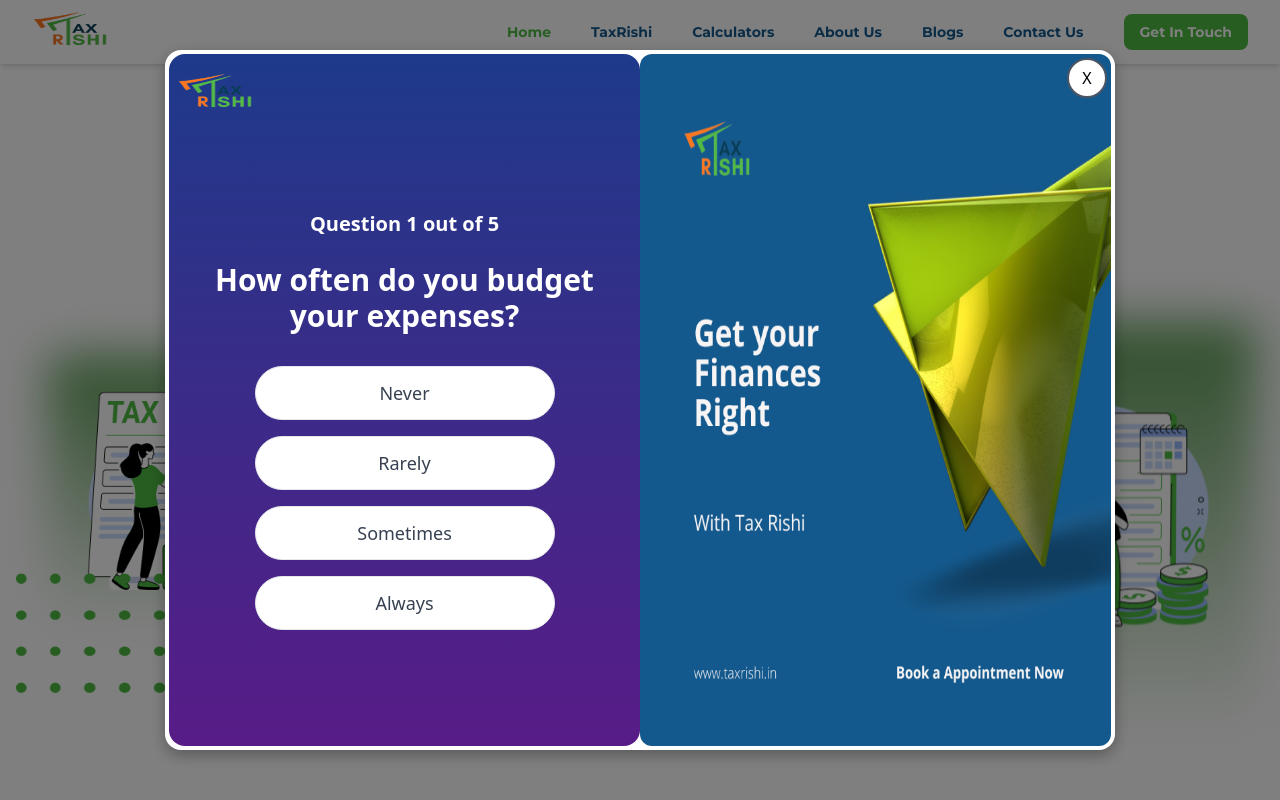
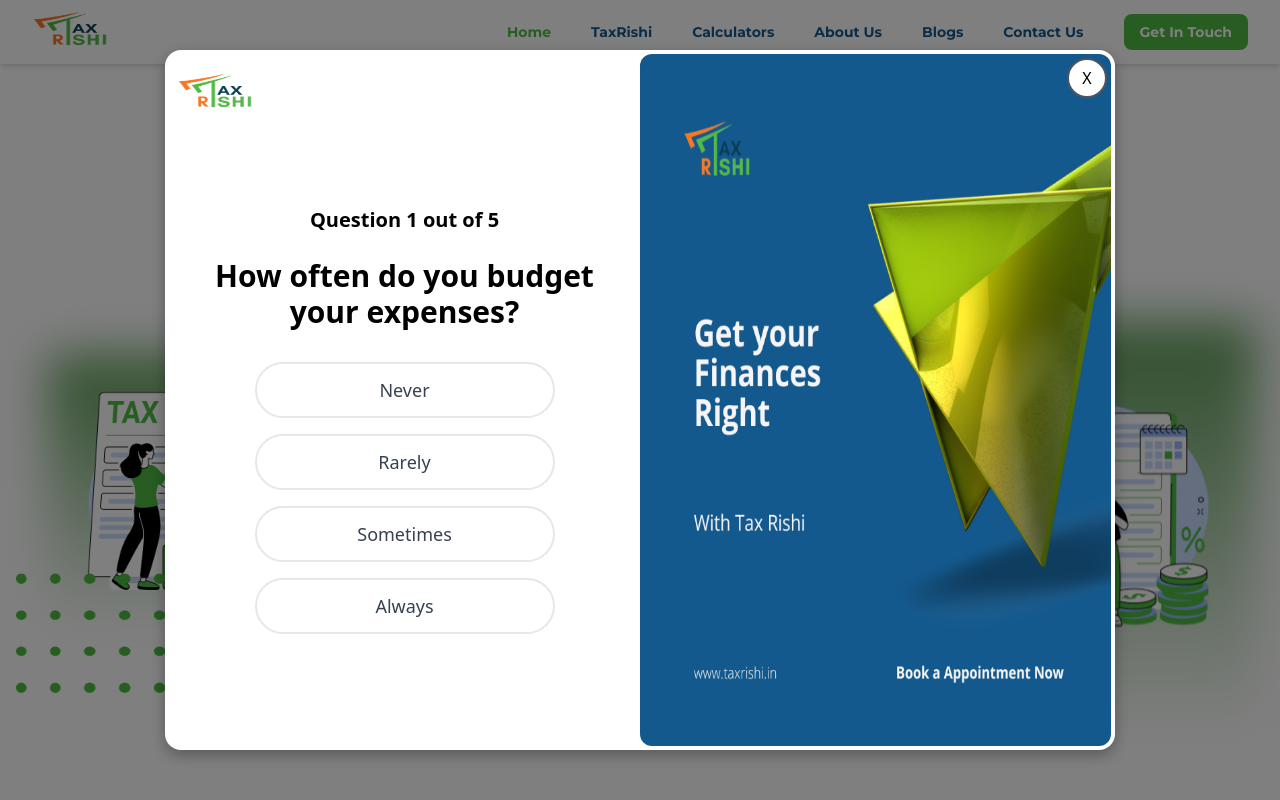
Before and after one commit to CsDeveloperLead/Tax_rishi, a React (Vite) app: page / in a window 1280 px wide. Both pictures are taken after a click on the button "Yes". Shown: the top 800 px of the page. Built offline with nearby package versions, Linux system fonts and the light colour scheme.

Commit message:
form bg fixed

```diff
--- a/src/components/FinancialQuizModal.jsx
+++ b/src/components/FinancialQuizModal.jsx
@@ -214,7 +214,7 @@
             currentStep <= 5 ? (
               <>
                 {currentStep <= 4 ? (
-                  <div className="w-full px-2 h-full flex flex-col mb-6 md:mb-0 bg-gradient-to-b from-blue-900 to-purple-900 text-white rounded-2xl">
+                  <div className="w-full px-2 h-full flex flex-col mb-6 md:mb-0  text-black rounded-2xl">
                     <div className="w-full flex justify-between items-center">
                       <img src={logo} alt="logo" className="w-20 h-20" />
                       {/* <div>
@@ -237,10 +237,10 @@
                               <button
                                 key={index}
                                 onClick={() => handleAnswerClick(index + 1)}
-                                className={`w-[250px] md:w-[300px] text-sm md:text-lg py-2 md:py-3 border rounded-full text-center hover:scale-105 transition duration-200 ${
+                                className={`w-[250px] md:w-[300px] text-sm md:text-lg py-2 md:py-3 border-2 rounded-full text-center hover:scale-105 transition duration-200 ${
                                   selectedAnswers[currentStep] === index + 1
-                                    ? "bg-green-700 text-white"
-                                    : "bg-white text-gray-700 hover:bg-green-600 hover:text-white"
+                                    ? "bg-[#4EBA42] text-white"
+                                    : "bg-white text-gray-700 hover:bg-[#4EBA42] hover:text-white"
                                 }`}
                               >
                                 {option}
@@ -252,7 +252,7 @@
                     </div>
                   </div>
                 ) : (
-                  <div className="flex flex-col items-center justify-center w-full h-[420px] md:h-full font-montserrat px-4  md:mt-0 bg-gradient-to-b from-blue-900 to-purple-900 text-white rounded-2xl">
+                  <div className="flex flex-col items-center justify-center w-full h-[420px] md:h-full font-montserrat px-4  md:mt-0  text-black rounded-2xl">
                     <h1 className="text-md md:text-xl font-bold">
                       Thank you for completing quiz!!!
                     </h1>
```
